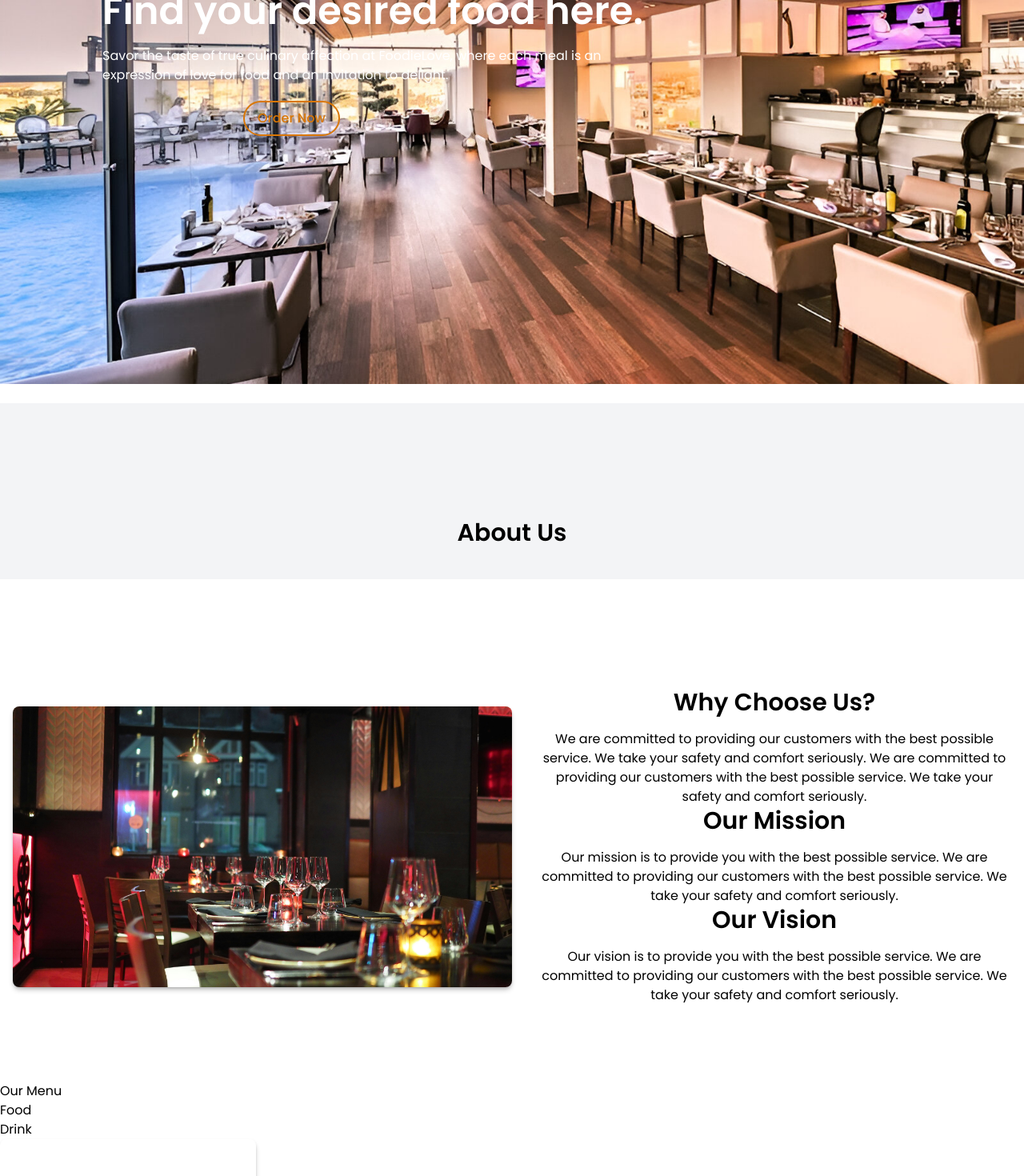
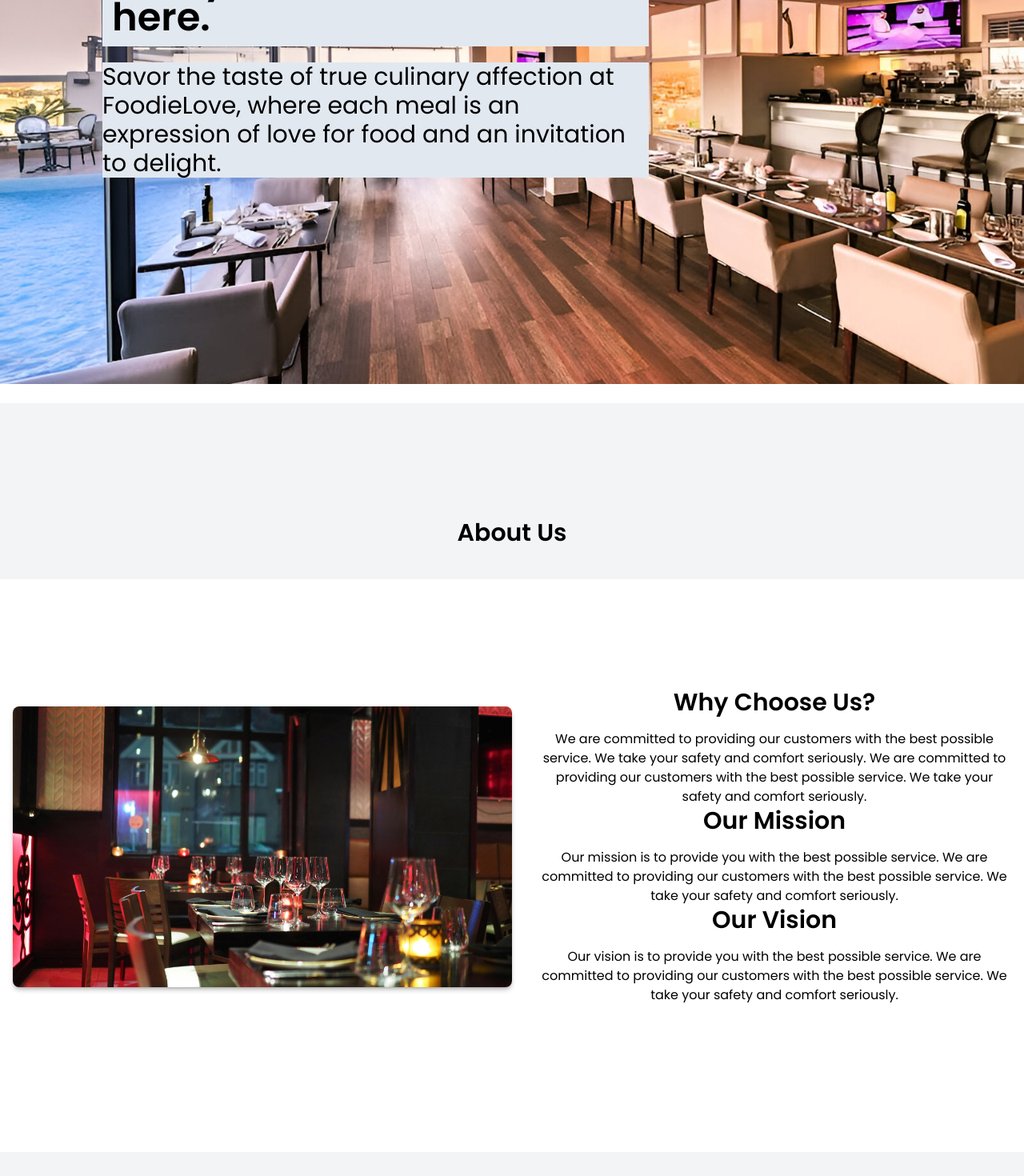
Before and after one commit to ebrahimbeiati/foodieLove, a React (Vite) app: page / in a window 1280 px wide. Shown: the part 320-1790 px from the top of the page at 80% size. Built offline with nearby package versions, Linux system fonts and the light colour scheme.

Commit message:
edit menu card

```diff
--- a/src/components/Footer.jsx
+++ b/src/components/Footer.jsx
@@ -1,4 +1,3 @@
-
 const Footer = () => {
   return (
     <div className="bg-gray-400 rounded-t-3xl mt-8 md:mt-0 flex text-center justify-center items-center">
@@ -37,6 +36,6 @@
       </footer>
     </div>
   );
-}
+};
 
-export default Footer
+export default Footer;
--- a/src/components/Home.jsx
+++ b/src/components/Home.jsx
@@ -4,16 +4,12 @@
   return (
     <div className=" min-h-screen flex flex-row justify-between items-center lg:px-32 px-5 bg-[url('./assets/img/hero.jpeg')] bg-cover bg-no-repeat">
       <div className="w-full lg:w-2/3 space-y-5">
-        <h1 className=" text-white text-5xl font-semibold"> Find your desired food here.</h1>
-        <p className="text-white">
+        <h1 className=" text-black text-5xl font-semibold bg-slate-200 p-3"> Find your desired food here.</h1>
+        <p className="text-black text-3xl bg-slate-200">
           Savor the taste of true culinary affection at FoodieLove, where each
           meal is an expression of love for food and an invitation to delight.
         </p>
-        <div className="lg:pl-44">
-          <button className=" px-4 py-2 border-2 rounded-full border-amber-600 text-amber-600  font-medium hover:bg-amber-700 hover:text-white transition-all">
-            Order Now
-          </button>
-        </div>
+
       </div>
     </div>
   );
--- a/src/components/Menu.jsx
+++ b/src/components/Menu.jsx
@@ -16,32 +16,8 @@
   };
 
   return (
-    <div className="menu-container">
-      <h2>Our Menu</h2>
-      <div className="menu-dropdown">
-        <button
-          className={`menu-dropdown-btn ${
-            activeMenu === "food" ? "active" : ""
-          }`}
-          onClick={() => toggleMenu("food")}
-        >
-          Food
-        </button>
-        {activeMenu === "food" && <FoodMenu />}
-      </div>
-      <div className="menu-dropdown">
-        <button
-          className={`menu-dropdown-btn ${
-            activeMenu === "drink" ? "active" : ""
-          }`}
-          onClick={() => toggleMenu("drink")}
-        >
-          Drink
-        </button>
-        {activeMenu === "drink" && <DrinkMenu />}
-      </div>
-      <MenuCard />
-    </div>
+
+     <MenuCard />
   );
 };
 
--- a/src/layouts/MenuCard.jsx
+++ b/src/layouts/MenuCard.jsx
@@ -176,7 +176,7 @@
 
 
   return (
-    <div className="w-full lg:w-1/4 p-4 shadow-[rgba(0,0,0,0.24)] shadow-md rounded-lg">
+    <div className="w-full lg:w-1/4 p-4 rounded-lg">
       {props.img && (
         <img
           className="rounded-xl w-full h-40 object-cover"
```
